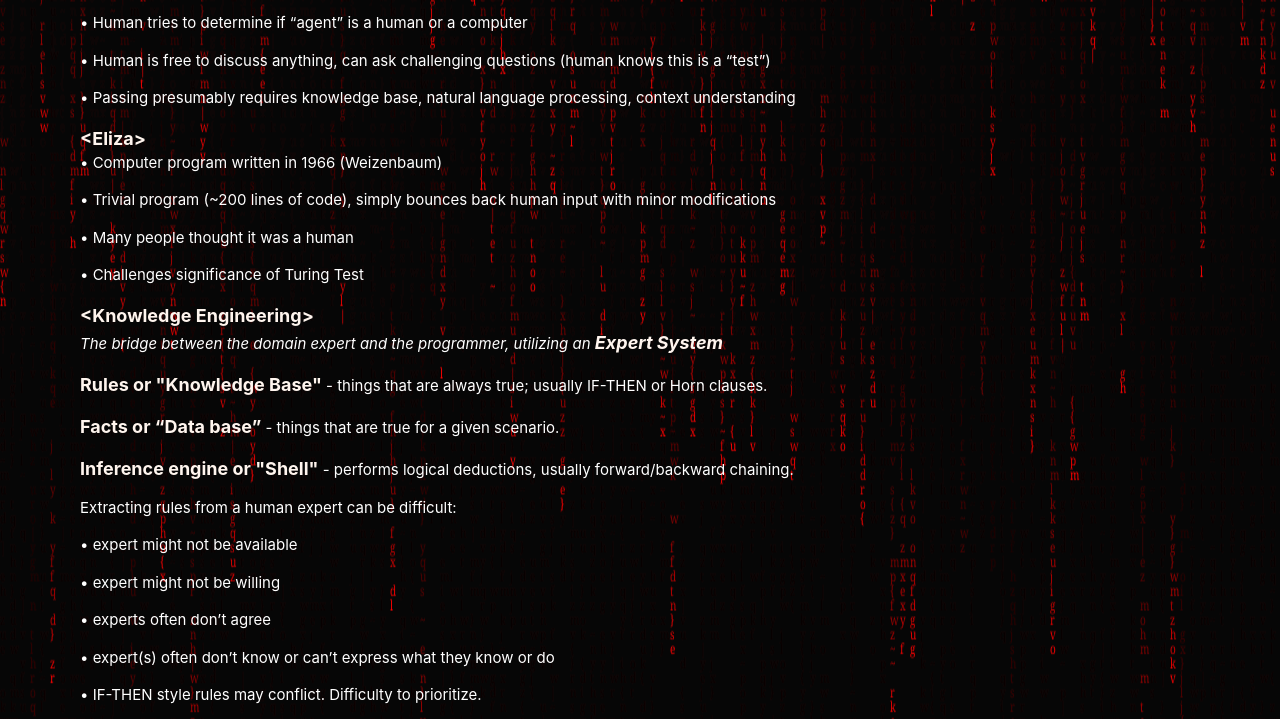
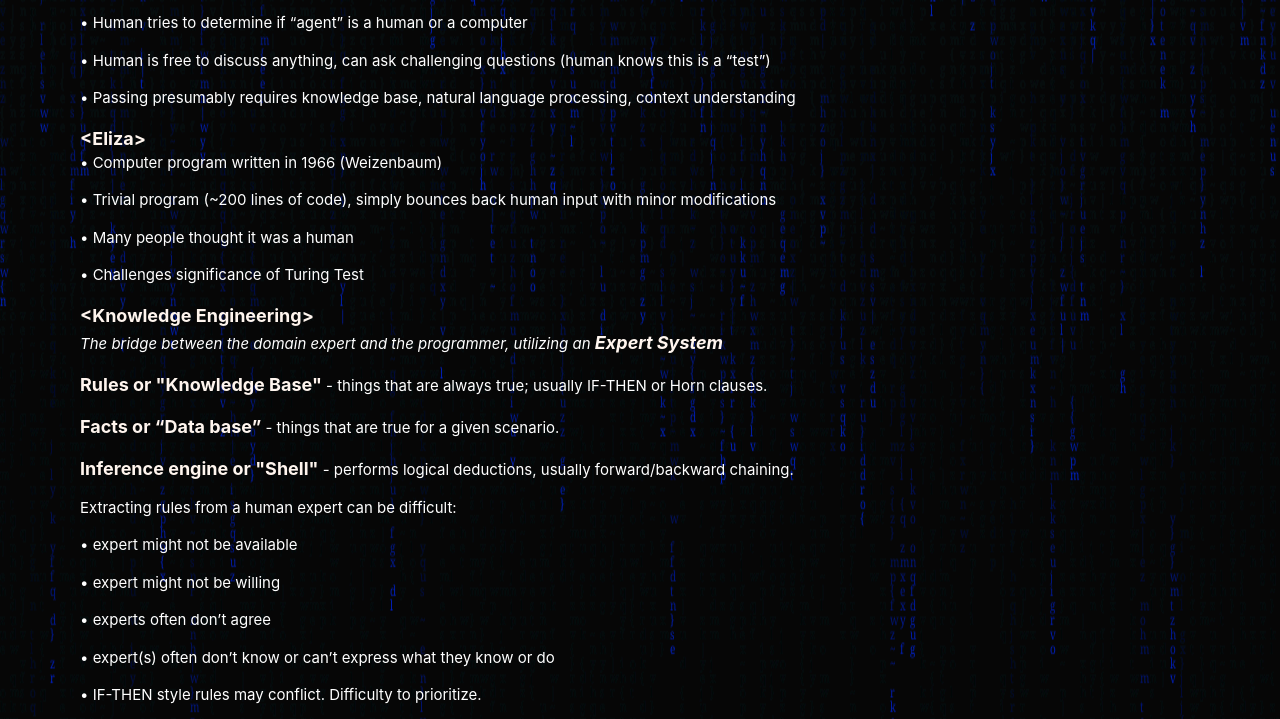
Before and after one commit to Heriasho/jellope.github.io, a plain HTML site: page aI.html in a window 1280 px wide. Shown: the part 216-935 px from the top of the page. Drawn offline with nearby package versions, Linux system fonts and the light colour scheme.

Commit message:
AI blue dominates

```diff
--- a/aI.html
+++ b/aI.html
@@ -12,7 +12,7 @@
 		<script src="https://ajax.googleapis.com/ajax/libs/jquery/3.3.1/jquery.min.js"></script> <!---This enables the tab nav bar to work-->
 		<script src="https://cdnjs.cloudflare.com/ajax/libs/popper.js/1.14.7/umd/popper.min.js"></script>
 		<script src="https://maxcdn.bootstrapcdn.com/bootstrap/4.3.1/js/bootstrap.min.js"></script>
-		<script defer type="application/javascript" src="js/canvas/matrix.js"></script>
+		<script defer type="application/javascript" src="js/canvas/aiMatrix.js"></script>
 		<style>
 		h1.title{color:whitesmoke;}
 		h2.concepts{text-align: left;}
--- /dev/null
+++ b/js/canvas/aiMatrix.js
@@ -0,0 +1,5 @@
+function canvasSupport(n){return!!n.getContext}
+function canvasApp(){var Game_Interval;var n=document.createElement("canvas");n.id="myCanvas";n.classList="background"
+document.getElementById("canvasContainer").appendChild(n);if(canvasSupport(n)){var e=n.getContext("2d"),t=n.width=window.innerWidth,a=n.height=window.innerHeight,i=Array(300).join(0).split("");"undefined"!=typeof Game_Interval&&clearInterval(Game_interval),Game_Interval=setInterval(o,45)}
+function o(){e.fillStyle="rgba(0,0,0,.07)",e.fillRect(0,0,t,a),e.fillStyle="#0020C2",e.font="10px Georgia";i.map(function(n,t){text=String.fromCharCode(100+33*Math.random()),x=10*t,e.fillText(text,x,n),n>100+3e4*Math.random()?i[t]=0:i[t]=n+10});}}
+canvasApp();
```
